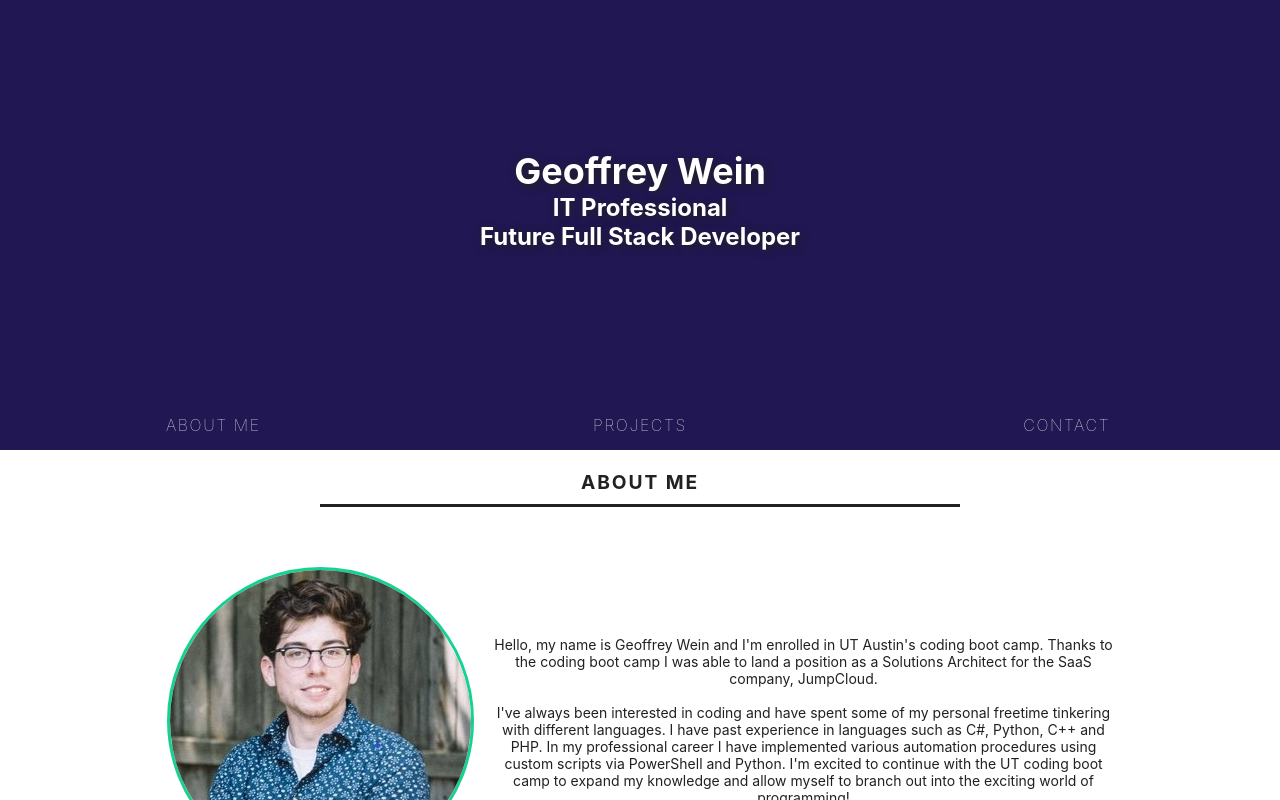
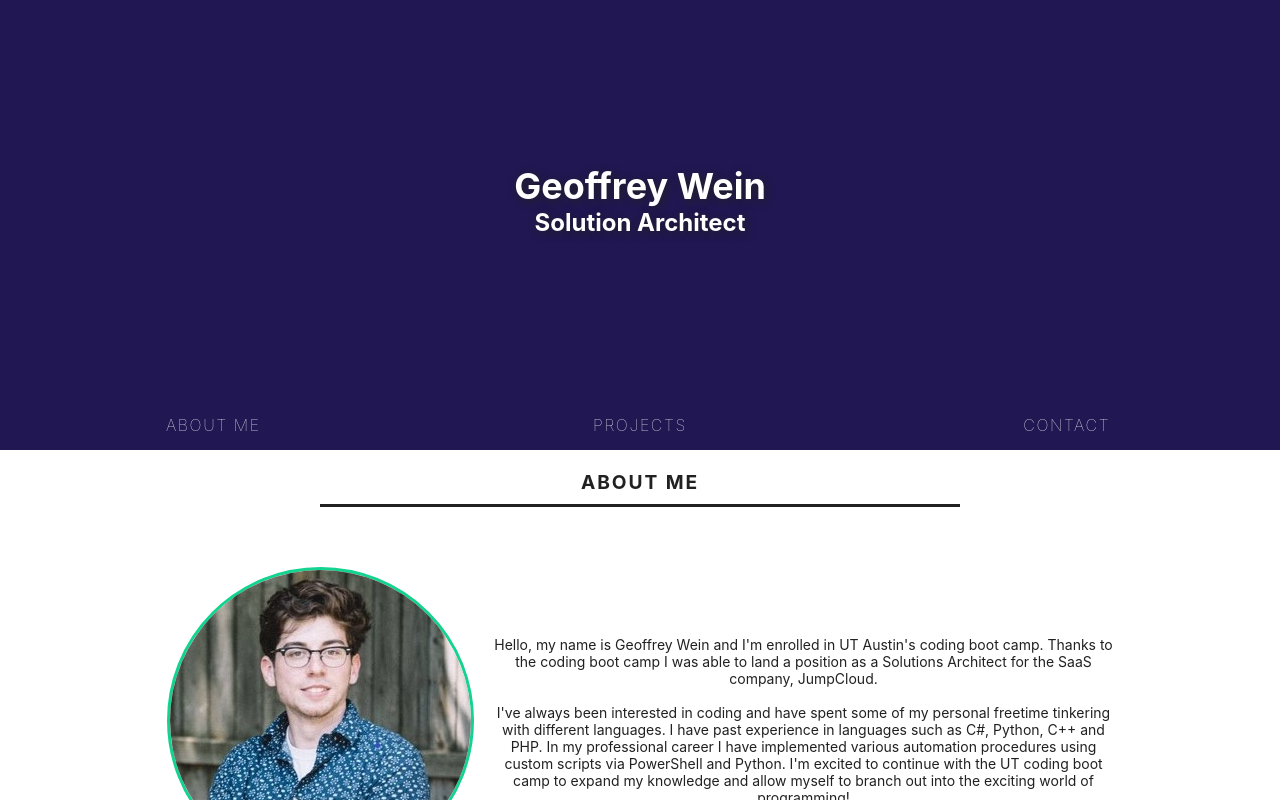
Before and after one commit to weingeoffrey/react-portfolio, a React (Create React App) app: page / in a window 1280 px wide. Built offline with nearby package versions, Linux system fonts and the light colour scheme.

Commit message:
Created components

```diff
--- a/public/css/style.css
+++ b/public/css/style.css
@@ -13,19 +13,20 @@
 }
 
 /* correct white space issue in mobile views */
-html, body {
+html,
+body {
 	height: 100%;
 	overflow-x: hidden;
 }
 
 /* body styles */
 body {
-    font-family: "Asap";
+	font-family: 'Asap';
 	color: var(--secondary-color);
 }
 
 /* start intro main container stylings */
-.intro-main{
+.intro-main {
 	height: 50vh;
 	background-color: var(--primary-color);
 	display: flex;
@@ -62,7 +63,7 @@ header {
 	justify-content: space-between;
 	top: 0;
 	z-index: 9999;
-    position:-webkit-sticky;
+	position: -webkit-sticky;
 	position: sticky;
 }
 
@@ -83,7 +84,7 @@ header a {
 	list-style: none;
 }
 
-.nav-buttons ul li{
+.nav-buttons ul li {
 	flex: 1;
 	text-align: center;
 }
@@ -223,7 +224,7 @@ header a {
 	width: 100%;
 }
 
-.proj-overlay{
+.proj-overlay {
 	position: absolute;
 	top: 0;
 	left: 0;
@@ -242,10 +243,9 @@ header a {
 .proj-overlay > * {
 	transform: translateY(20px);
 	transition: transform 0.25s;
-
 }
 
-.proj-overlay:hover{
+.proj-overlay:hover {
 	opacity: 1;
 }
 
@@ -253,26 +253,26 @@ header a {
 	transform: translateY(0px);
 }
 
-.proj-title{
+.proj-title {
 	font-size: 2.5em;
 	font-weight: 900;
 	text-decoration: none;
 	color: var(--secondary-color);
 }
 
-.proj-subtitle{
+.proj-subtitle {
 	font-size: 1.25em;
 	margin-top: 0.25;
 }
 /* projects section stylings end */
 
 /* contact info stylings start */
-#contact-info{
+#contact-info {
 	background-color: var(--secondary-color);
 	color: var(--secondary-color);
 }
 
-.contact-social{
+.contact-social {
 	display: flex;
 	justify-content: center;
 	align-items: center;
@@ -290,6 +290,8 @@ header a {
 	text-shadow: 2px 2px 8px var(--quaternary-color);
 	flex-wrap: wrap;
 	flex: 1;
+	list-style-type: none;
+	list-style: none;
 }
 
 .socialbtns li img {
@@ -299,7 +301,7 @@ header a {
 }
 /* contact info stylings end */
 
-footer{
+footer {
 	background-color: var(--tertiary-color);
 	text-align: center;
 	padding: 10px;
@@ -308,9 +310,13 @@ footer{
 }
 
 /* Custom Animation for Intro Section */
-@keyframes fade_in{
-    0% {opacity: 0;}
-    100% {opacity: 1;}
+@keyframes fade_in {
+	0% {
+		opacity: 0;
+	}
+	100% {
+		opacity: 1;
+	}
 }
 
 /* MEDIA QUERY FOR TABLETS AND SMALLER */
@@ -319,11 +325,13 @@ footer{
 		font-size: 3vw;
 	}
 
-    .section-title-primary, .section-title-secondary {
+	.section-title-primary,
+	.section-title-secondary {
 		font-size: 4vw;
 	}
 
-    .bio, .bio p {
+	.bio,
+	.bio p {
 		flex-direction: column;
 		padding: 5px 0px 5px 0px;
 		width: 95%;
@@ -341,7 +349,7 @@ footer{
 		flex-direction: column;
 	}
 
-    .project{
+	.project {
 		margin: 0px;
 		padding-bottom: 10px;
 	}
@@ -355,8 +363,7 @@ footer{
 		font-size: 10vw;
 	}
 
-    footer{
+	footer {
 		font-size: 2.25vw;
 	}
-
 }
--- a/src/App.js
+++ b/src/App.js
@@ -3,14 +3,53 @@ import './App.css';
 import React from 'react';
 
 class App extends React.Component {
+	state = {
+		aboutMe: true,
+		projects: false,
+		contact: false,
+	};
+
 	render() {
 		return (
 			<div className="App">
-				<section className="intro-main">
-					<h1>Geoffrey Wein</h1>
-					<h3>IT Professional</h3>
-					<h3>Future Full Stack Developer</h3>
-				</section>
+				<Header />
+				{this.state.aboutMe ? <AboutMe /> : null}
+				{this.state.projects ? <Projects /> : null}
+				{this.state.contact ? <Contact /> : null}
+				<footer>
+					<div className="contact-social">
+						<ul className="socialbtns">
+							<li>
+								<a href="https://github.com/weingeoffrey" target="_blank">
+									<img src="./images/github-icon.svg" alt="GitHub"></img>
+								</a>
+							</li>
+							<li>
+								<a
+									href="https://www.linkedin.com/in/geoffrey-wein-731376104/"
+									target="_blank"
+								>
+									<img src="./images/linkedin-icon.svg" alt="LinkedIn"></img>
+								</a>
+							</li>
+							<li>
+								<a href="mailto:wein.geoffrey@gmail.com">
+									<img src="./images/email-icon.svg" alt="Email Me"></img>
+								</a>
+							</li>
+						</ul>
+					</div>
+					<h2>Made by Geoffrey Wein</h2>
+				</footer>
+			</div>
+		);
+	}
+}
+
+class Navigation extends React.Component {
+	render() {
+		return (
+			<>
 				<header>
 					<nav className="nav-buttons">
 						<ul>
@@ -26,7 +65,28 @@ class App extends React.Component {
 						</ul>
 					</nav>
 				</header>
+			</>
+		);
+	}
+}
+class Header extends React.Component {
+	render() {
+		return (
+			<>
+				<section className="intro-main">
+					<h1>Geoffrey Wein</h1>
+					<h3>Solution Architect</h3>
+				</section>
+				<Navigation />
+			</>
+		);
+	}
+}
 
+class AboutMe extends React.Component {
+	render() {
+		return (
+			<>
 				<section id="about-me">
 					<div className="flex-row">
 						<h2 className="section-title-primary">About Me</h2>
@@ -53,7 +113,15 @@ class App extends React.Component {
 						</article>
 					</div>
 				</section>
+			</>
+		);
+	}
+}
 
+class Projects extends React.Component {
+	render() {
+		return (
+			<>
 				<section id="projects">
 					<div className="flex-row">
 						<h2 className="section-title-secondary">Projects</h2>
@@ -115,40 +183,22 @@ class App extends React.Component {
 						</article>
 					</div>
 				</section>
+			</>
+		);
+	}
+}
+
+class Contact extends React.Component {
+	render() {
+		return (
+			<>
 				<section id="contact-info">
 					<div className="flex-row">
 						<h2 className="section-title-primary">Contact</h2>
 					</div>
-					<div className="contact-social">
-						<ul className="socialbtns">
-							<li>
-								<a href="https://github.com/weingeoffrey" target="_blank">
-									<img src="./images/github-icon.svg" alt="GitHub"></img>
-								</a>
-							</li>
-							<li>
-								<a
-									href="https://www.linkedin.com/in/geoffrey-wein-731376104/"
-									target="_blank"
-								>
-									<img src="./images/linkedin-icon.svg" alt="LinkedIn"></img>
-								</a>
-							</li>
-							<li>
-								<a href="mailto:wein.geoffrey@gmail.com">
-									<img src="./images/email-icon.svg" alt="Email Me"></img>
-								</a>
-							</li>
-						</ul>
-					</div>
 				</section>
-
-				<footer>
-					<h2>Made by Geoffrey Wein</h2>
-				</footer>
-			</div>
+			</>
 		);
 	}
 }
-
 export default App;
```
Lines whose indentation alone changed are shown as unchanged.
